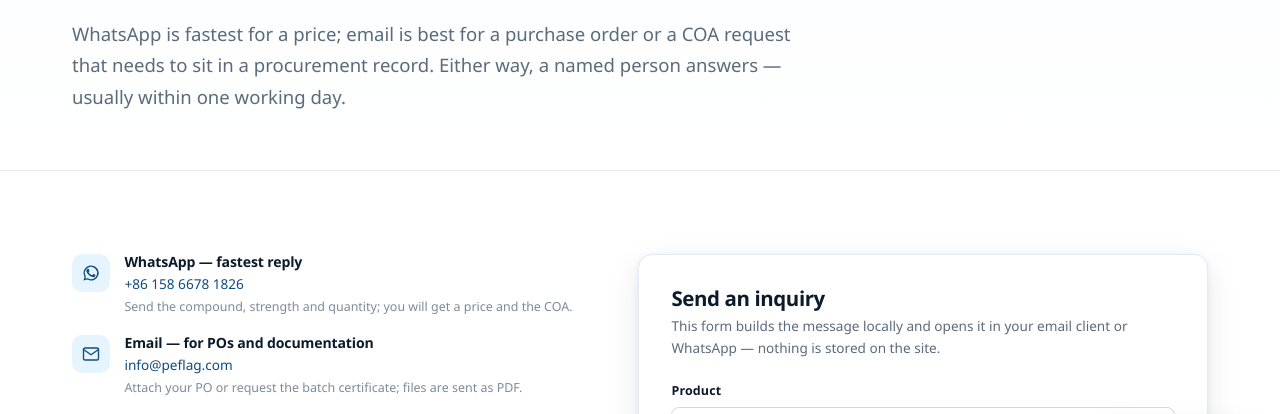
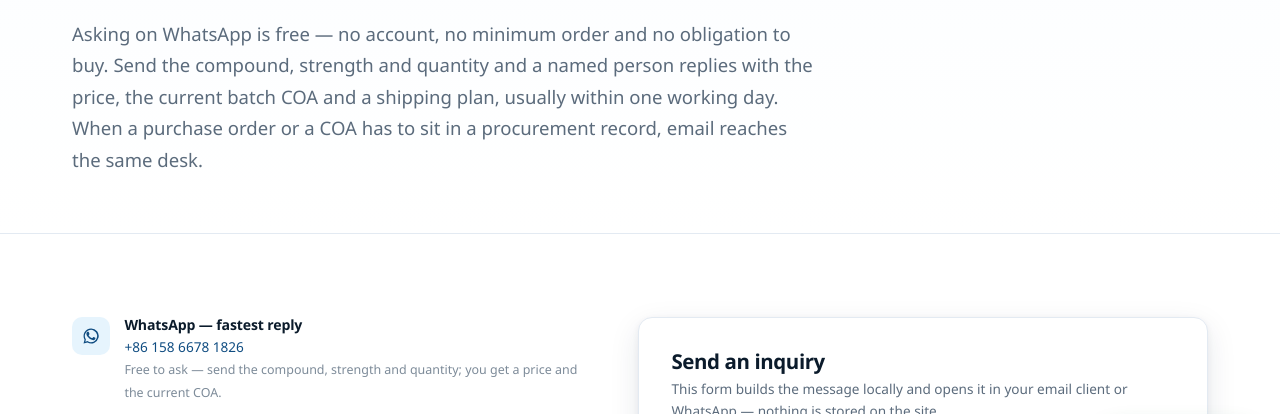
Before and after one commit to PolymerGroup/fousi, a plain HTML site: page contact.html in a window 1280 px wide. Shown: the part 307-721 px from the top of the page. Drawn offline with Linux system fonts and the light colour scheme.

Commit message:
Contact copy: make it explicit that WhatsApp quotes are free and no-obligation
- hero explains free, no-account, no-minimum WhatsApp contact and the 1-day reply
- WhatsApp card leads with 'Free to ask'
- meta description mentions the free quote

```diff
--- a/contact.html
+++ b/contact.html
@@ -4,7 +4,7 @@
 <meta charset="utf-8">
 <meta name="viewport" content="width=device-width, initial-scale=1">
 <title>Contact Peflag — Bulk Peptide Quotes &amp; COA | Peflag</title>
-<meta name="description" content="Contact Peflag for bulk metabolic peptide quotes, COA requests and shipping plans. WhatsApp +86 158 6678 1826, email info@peflag.com, Jinan, Shandong, China.">
+<meta name="description" content="Contact Peflag for a free bulk peptide quote on WhatsApp +86 158 6678 1826, COA requests and shipping plans. Email info@peflag.com, Jinan, China.">
 <link rel="canonical" href="https://peflag.com/contact">
 <meta name="robots" content="index,follow,max-image-preview:large,max-snippet:-1,max-video-preview:-1">
 <meta name="theme-color" content="#0F4C81">
@@ -13,7 +13,7 @@
 <meta property="og:site_name" content="Peflag">
 <meta property="og:type" content="website">
 <meta property="og:title" content="Contact Peflag — Bulk Peptide Quotes &amp; COA | Peflag">
-<meta property="og:description" content="Contact Peflag for bulk metabolic peptide quotes, COA requests and shipping plans. WhatsApp +86 158 6678 1826, email info@peflag.com, Jinan, Shandong, China.">
+<meta property="og:description" content="Contact Peflag for a free bulk peptide quote on WhatsApp +86 158 6678 1826, COA requests and shipping plans. Email info@peflag.com, Jinan, China.">
 <meta property="og:url" content="https://peflag.com/contact">
 <meta property="og:image" content="https://peflag.com/assets/img/og-contact.png">
 <meta property="og:image:width" content="1200">
@@ -21,7 +21,7 @@
 <meta property="og:locale" content="en_US">
 <meta name="twitter:card" content="summary_large_image">
 <meta name="twitter:title" content="Contact Peflag — Bulk Peptide Quotes &amp; COA | Peflag">
-<meta name="twitter:description" content="Contact Peflag for bulk metabolic peptide quotes, COA requests and shipping plans. WhatsApp +86 158 6678 1826, email info@peflag.com, Jinan, Shandong, China.">
+<meta name="twitter:description" content="Contact Peflag for a free bulk peptide quote on WhatsApp +86 158 6678 1826, COA requests and shipping plans. Email info@peflag.com, Jinan, China.">
 <meta name="twitter:image" content="https://peflag.com/assets/img/og-contact.png">
 <link rel="icon" href="favicon.ico" sizes="32x32">
 <link rel="icon" href="assets/img/icon.svg" type="image/svg+xml">
@@ -83,8 +83,10 @@
     <div class="wrap">
       <p class="eyebrow">Contact</p>
       <h1>Talk to the sales desk that owns your batch</h1>
-      <p class="lead max-70">WhatsApp is fastest for a price; email is best for a purchase order or a COA request that
-      needs to sit in a procurement record. Either way, a named person answers — usually within one working day.</p>
+      <p class="lead max-70">Asking on WhatsApp is free — no account, no minimum order and no obligation to buy.
+      Send the compound, strength and quantity and a named person replies with the price, the current batch COA and a
+      shipping plan, usually within one working day. When a purchase order or a COA has to sit in a procurement record,
+      email reaches the same desk.</p>
     </div>
   </section>
 
@@ -96,14 +98,14 @@
             <div class="ico"><svg viewBox="0 0 24 24" fill="currentColor" aria-hidden="true"><path d="M17.5 14.4c-.3-.2-1.8-.9-2-1-.3-.1-.5-.2-.7.1-.2.3-.8 1-1 1.2-.2.2-.4.3-.7.1-.3-.1-1.3-.5-2.4-1.5-.9-.8-1.5-1.8-1.7-2.1-.2-.3 0-.5.1-.6.1-.1.3-.4.5-.6.2-.2.2-.3.3-.5.1-.2 0-.4 0-.5 0-.2-.7-1.6-.9-2.2-.2-.5-.5-.5-.7-.5h-.6c-.2 0-.5.1-.8.4-.3.3-1 1-1 2.5s1.1 2.9 1.2 3.1c.2.2 2.1 3.2 5.1 4.4 2.5 1 3 .8 3.5.8.5-.1 1.8-.7 2-1.4.2-.7.2-1.3.2-1.4-.1-.1-.2-.2-.4-.3z"/><path d="M12 2a10 10 0 0 0-8.6 15L2 22l5.2-1.4A10 10 0 1 0 12 2zm0 18.2a8.2 8.2 0 0 1-4.2-1.2l-.3-.2-3.1.8.8-3-.2-.3A8.2 8.2 0 1 1 12 20.2z"/></svg></div>
             <div>
               <h4>WhatsApp — fastest reply</h4>
-              <p><a href="https://wa.me/8615866781826?text=Hello%20Peflag%2C%20I%20would%20like%20a%20bulk%20quote%20for%20metabolic%20research%20peptides." rel="noopener">+86 158 6678 1826</a><br><span class="tiny">Send the compound, strength and quantity; you will get a price and the COA.</span></p>
+              <p><a href="https://wa.me/8615866781826?text=Hello%20Peflag%2C%20I%20would%20like%20a%20bulk%20quote%20for%20metabolic%20research%20peptides." rel="noopener">+86 158 6678 1826</a><br><span class="tiny">Free to ask — send the compound, strength and quantity; you get a price and the current COA.</span></p>
             </div>
           </div>
           <div class="info-item">
             <div class="ico"><svg viewBox="0 0 24 24" fill="none" stroke="currentColor" stroke-width="1.8" stroke-linecap="round" stroke-linejoin="round" aria-hidden="true"><path d="M4 4h16c1.1 0 2 .9 2 2v12c0 1.1-.9 2-2 2H4c-1.1 0-2-.9-2-2V6c0-1.1.9-2 2-2z"/><path d="M22 6l-10 7L2 6"/></svg></div>
             <div>
               <h4>Email — for POs and documentation</h4>
-              <p><a href="mailto:info@peflag.com">info@peflag.com</a><br><span class="tiny">Attach your PO or request the batch certificate; files are sent as PDF.</span></p>
+              <p><a href="mailto:info@peflag.com">info@peflag.com</a><br><span class="tiny">Best for purchase orders, tender documents and certificate files — sent back as PDF.</span></p>
             </div>
           </div>
           <div class="info-item">
```
